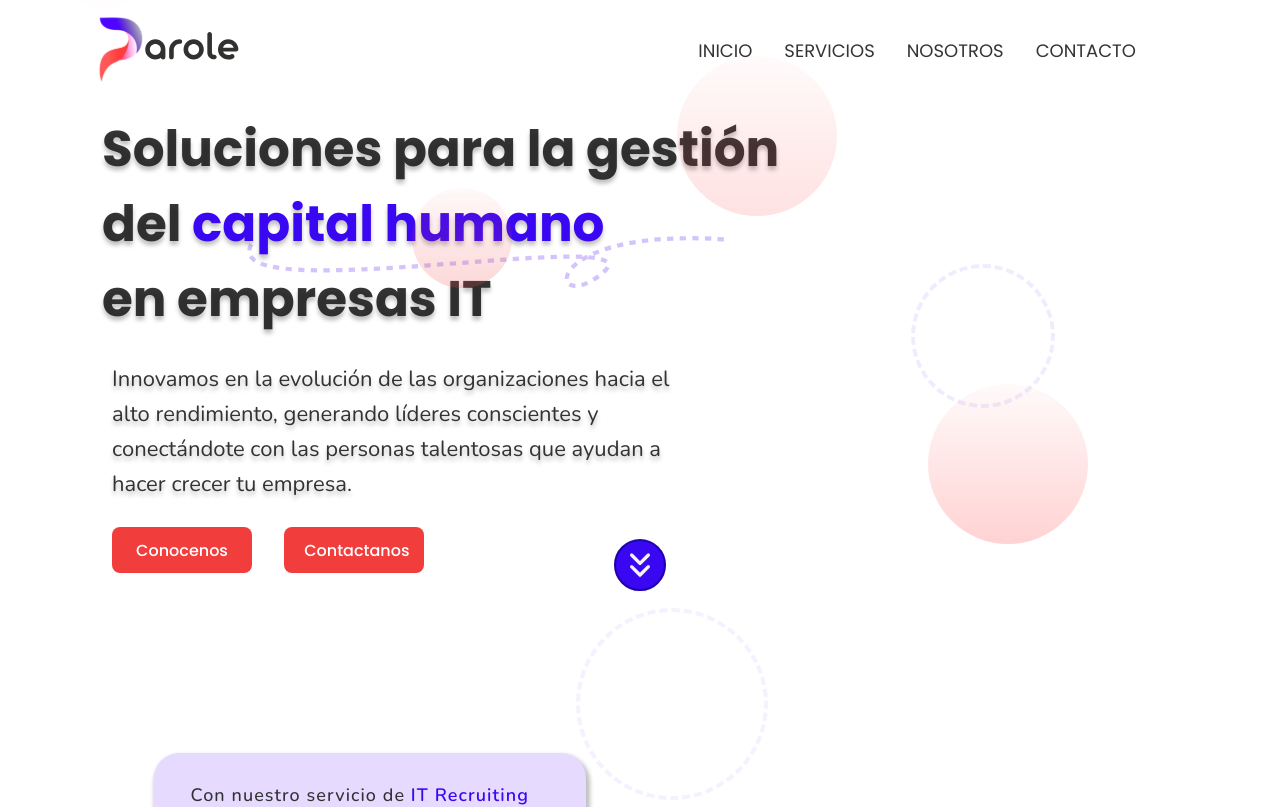
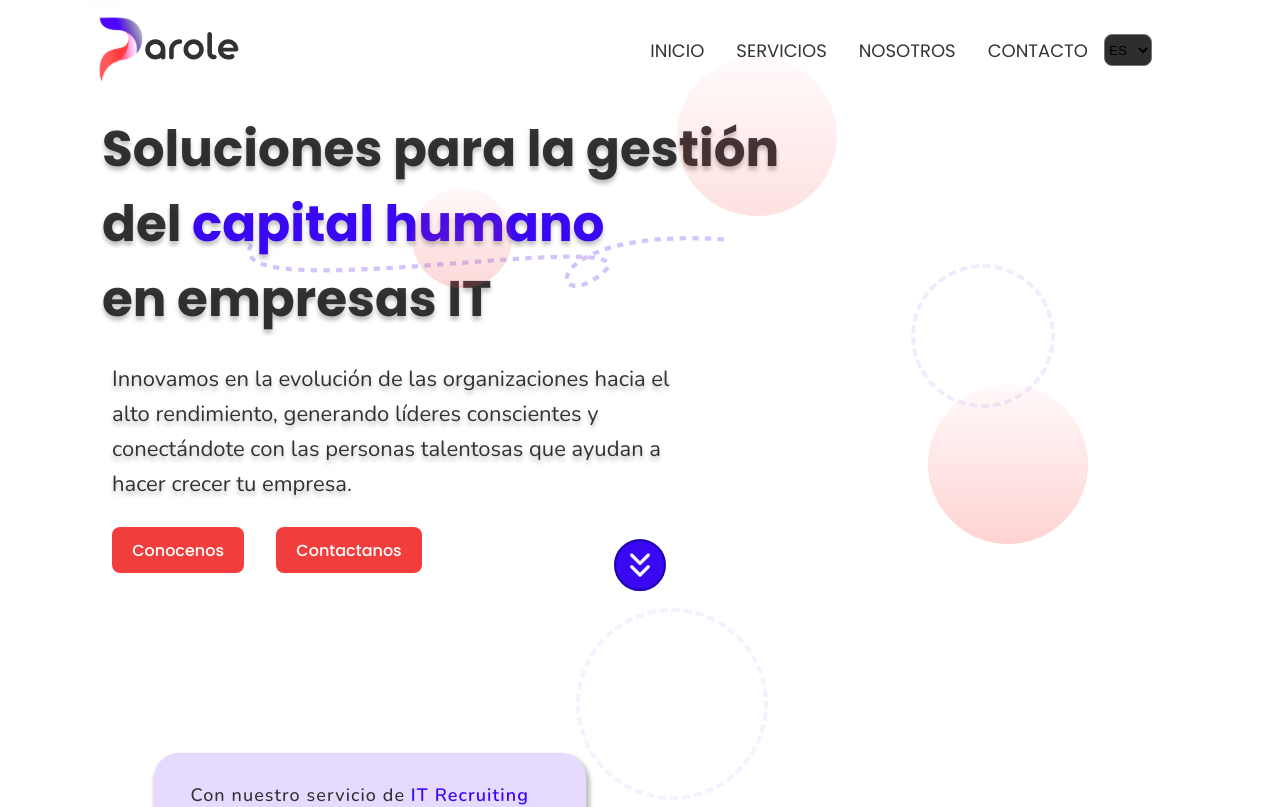
Before and after one commit to Florsala/paroleweb, a React (Create React App) app: page / in a window 1280 px wide. Shown: the top 807 px of the page. Built offline with nearby package versions, Linux system fonts and the light colour scheme.

Commit message:
languageSwitcher

```diff
--- a/src/App.css
+++ b/src/App.css
@@ -216,6 +216,7 @@ body {
   border: 2px solid #727171;
   border-radius: 0.625rem;
   margin-right: 2rem;
+  text-transform: capitalize;
 
   border-radius: 8px;
   border: 1px solid transparent;
@@ -226,7 +227,7 @@ body {
   cursor: pointer;
   transition: border-color 0.25s;
   flex-grow: 1;
-  width: 8.75rem;
+  width: auto;
   height: 2.875rem;
 }
 
--- /dev/null
+++ b/src/components/LaguageSwitcher.jsx
@@ -0,0 +1,18 @@
+import React from 'react'
+import '../styles/LanguageSwitcher.css';
+import sp from '../assets/spain.svg';
+
+const LaguageSwitcher = () => {
+  return (
+    <div>
+
+<select className='selectLg'>
+    <option value="es">es </option>
+    <option value="en">en</option>
+</select>
+
+    </div>
+  )
+}
+
+export default LaguageSwitcher
--- a/src/components/NavBar.jsx
+++ b/src/components/NavBar.jsx
@@ -6,6 +6,7 @@ import Elipse from "../assets/Ellipse.png";
 import Hamburger from "../assets/hamburger.svg";
 import Xbar from "../assets/xbar.svg";
 import { HashLink as Link } from "react-router-hash-link";
+import LanguageSwitcher from "./LaguageSwitcher";
 
 const NavBar = () => {
   const [click, setClick] = useState(false);
@@ -43,7 +44,7 @@ const NavBar = () => {
         </div>
 
         <ul className={click ? "nav-menu active" : "nav-menu"}>
-          <li  className="nav-item">
+          <li className="nav-item">
             <img className="ico" src={Elipse} alt="" />
             <Link to="/#inicio" smooth onClick={() => setClick(false)}>
               INICIO
@@ -51,7 +52,7 @@ const NavBar = () => {
           </li>
           {/*           <span className="active-menu"></span>
            */}{" "}
-          <li  className="nav-item">
+          <li className="nav-item">
             <img className="ico" src={Elipse} alt="" />
             <Link to="/#servicios" smooth onClick={() => setClick(false)}>
               {" "}
@@ -64,11 +65,14 @@ const NavBar = () => {
               NOSOTROS
             </Link>
           </li>
-          <li  className="nav-item">
+          <li className="nav-item">
             <img className="ico" src={Elipse} alt="" />
             <Link to="/#contacto" smooth onClick={() => setClick(false)}>
               CONTACTO
             </Link>
+          </li>
+          <li className="selectLi">
+            <LanguageSwitcher />
           </li>
         </ul>
 
--- /dev/null
+++ b/src/styles/LanguageSwitcher.css
@@ -0,0 +1,14 @@
+.selectLg{
+    border-radius: 8px;
+    height: 2rem;
+    background-color: #2e2e2e;
+    text-transform: uppercase;
+    width: 3rem;
+}
+
+.selectLi{
+    width: 3rem;
+    display: flex;
+    justify-content: center;
+    align-items: center;
+}
```
Also changed, not shown: src/assets/spain.svg (added).
